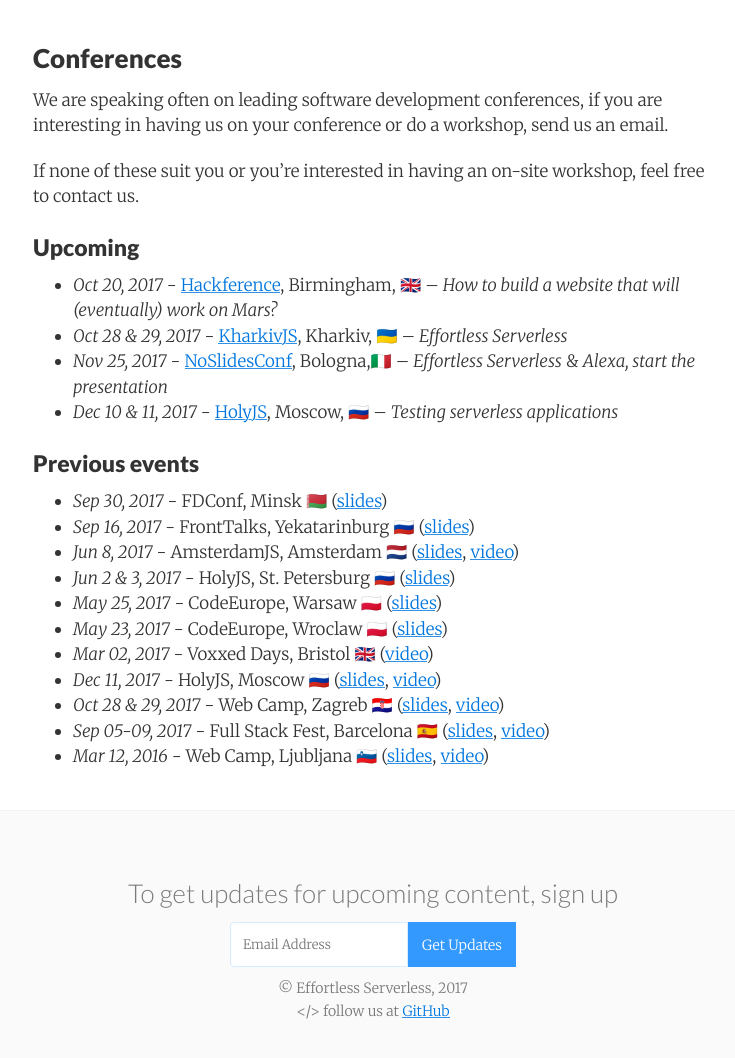
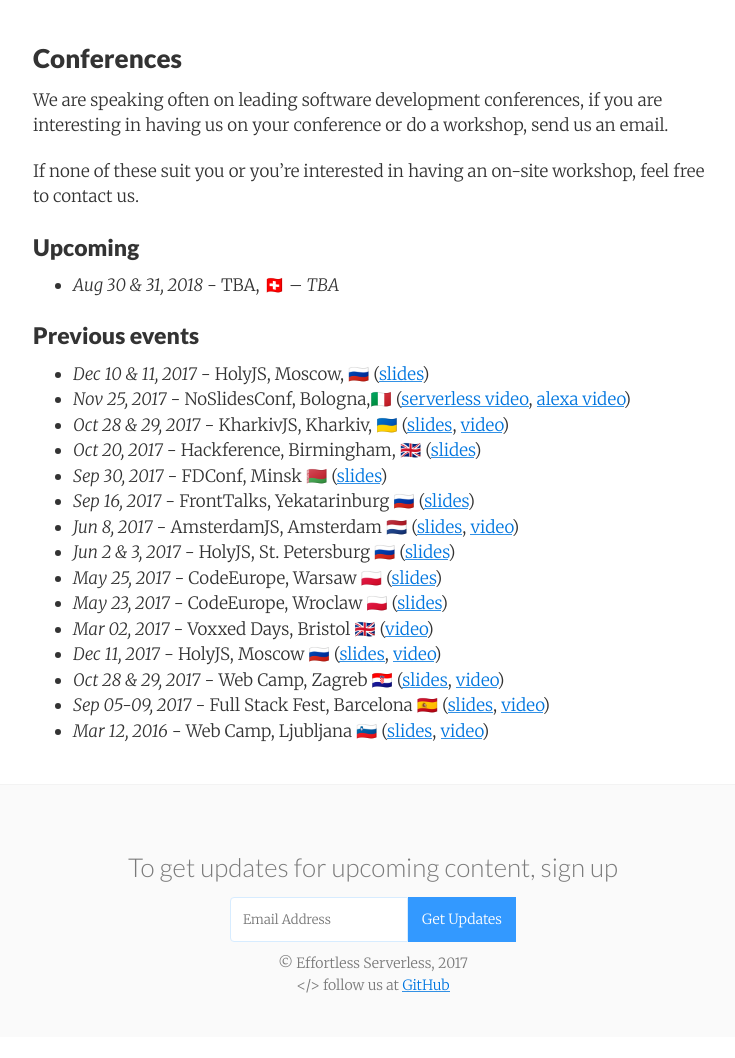
Before and after one commit to serverlesspub/serverless.pub, a Jekyll site: the page built from conferences.md, in a window 1280 px wide, cut to the strip 104-1166 px from the top of the page. Shown: the top 1058 px of the strip, without its empty margins (267-1002 px from the left). Built offline with Jekyll 4.4.1, drawn with Linux system fonts in a browser that asks for light colours; nearby versions of some CDN libraries; after the commit the page ends 1141 px from its top, so only the background shows below that.

Commit message:
Update conferences page

```diff
--- a/_config.yml
+++ b/_config.yml
@@ -35,8 +35,8 @@
 
 # Facebook Page integration
 # (for instant articles and other stuff)
-fb_page: false
-fb_page_id:
+fb_page: true
+fb_page_id: ServerlessAppsWithNodeAndClaudiajs
 
 # Disqus post comments
 # (leave blank to disable Disqus)
--- a/conferences.md
+++ b/conferences.md
@@ -10,13 +10,14 @@
 
 ### Upcoming
 
-- _Oct 20, 2017_ - [Hackference](https://2017.hackference.co.uk), Birmingham, 🇬🇧 -- _How to build a website that will (eventually) work on Mars?_
-- _Oct 28 & 29, 2017_ - [KharkivJS](http://kharkivjs.org), Kharkiv, 🇺🇦 -- _Effortless Serverless_
-- _Nov 25, 2017_ - [NoSlidesConf](http://www.noslidesconf.net), Bologna,🇮🇹  -- _Effortless Serverless_ & _Alexa, start the presentation_
-- _Dec 10 & 11, 2017_ - [HolyJS](https://holyjs-moscow.ru/talks/5hfhepewii0iesi46gmgou/), Moscow, 🇷🇺 -- _Testing serverless applications_
+- _Aug 30 & 31, 2018_ - TBA, 🇨🇭 -- _TBA_
 
 ### Previous events
 
+- _Dec 10 & 11, 2017_ - HolyJS, Moscow, 🇷🇺 ([slides](https://speakerdeck.com/slobodan/testing-serverless-apps))
+- _Nov 25, 2017_ - NoSlidesConf, Bologna,🇮🇹 ([serverless video](https://youtu.be/zAqjgjGjkR0), [alexa video](https://youtu.be/D-eUnlaqUTw))
+- _Oct 28 & 29, 2017_ - KharkivJS, Kharkiv, 🇺🇦 ([slides](https://speakerdeck.com/simalexan/effortless-serverless-kharkivjs), [video](https://youtu.be/eoNPvQeqMZw))
+- _Oct 20, 2017_ - Hackference, Birmingham, 🇬🇧 ([slides](https://speakerdeck.com/slobodan/how-to-build-a-website-that-will-eventually-work-on-mars-hackference-2017))
 - _Sep 30, 2017_ - FDConf, Minsk 🇧🇾 ([slides](https://speakerdeck.com/slobodan/8-half-things-about-serverless-fdconf-2017))
 - _Sep 16, 2017_ - FrontTalks, Yekatarinburg 🇷🇺 ([slides](https://speakerdeck.com/slobodan/8-half-things-about-serverless-fronttalks))
 - _Jun 8, 2017_ - AmsterdamJS, Amsterdam 🇳🇱 ([slides](https://speakerdeck.com/slobodan/the-hitchhikers-guide-to-the-serverless-galaxy-amsterdamjs), [video](https://youtu.be/FbjZZTawzIU))
```
